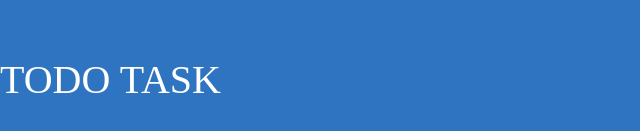
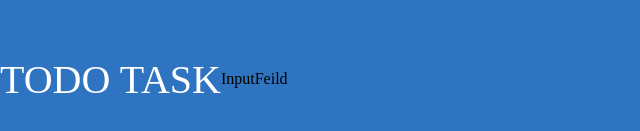
Before and after one commit to Gdansklol/ts-react-todo-01, a React (Create React App) app: page / in a window 1280 px wide. Shown: the part 321-452 px from the top of the page, without its empty margins (0-640 px from the left). Built offline with nearby package versions, Linux system fonts and the light colour scheme; a web font is replaced by a local one.

Commit message:
create components and InputFeild.tsx

```diff
--- a/src/App.tsx
+++ b/src/App.tsx
@@ -1,26 +1,14 @@
 import React from "react";
 import "./App.css";
+import InputFeild from "./components/InputFeild";
 
 const App: React.FC = ()=> {
   return(
     <div className="App">
       <span className="heading">ToDo Task</span>
+      <InputFeild />
     </div>
   )
 }
 
 export default App;
-
-
-// import React from 'react';
-// import './App.css';
-
-// const App: React.FC =() =>{
-//   return (
-//     <div className="App">
-//       <div className="heading">To Do Task </div>
-//     </div>
-//   );
-// }
-
-// export default App;
--- /dev/null
+++ b/src/components/InputFeild.tsx
@@ -0,0 +1,9 @@
+import React from 'react'
+
+const InputFeild = () => {
+  return (
+    <div>InputFeild</div>
+  )
+}
+
+export default InputFeild
```
Also changed, not shown: 1 other file (tests, documents, lock files or other folders).
